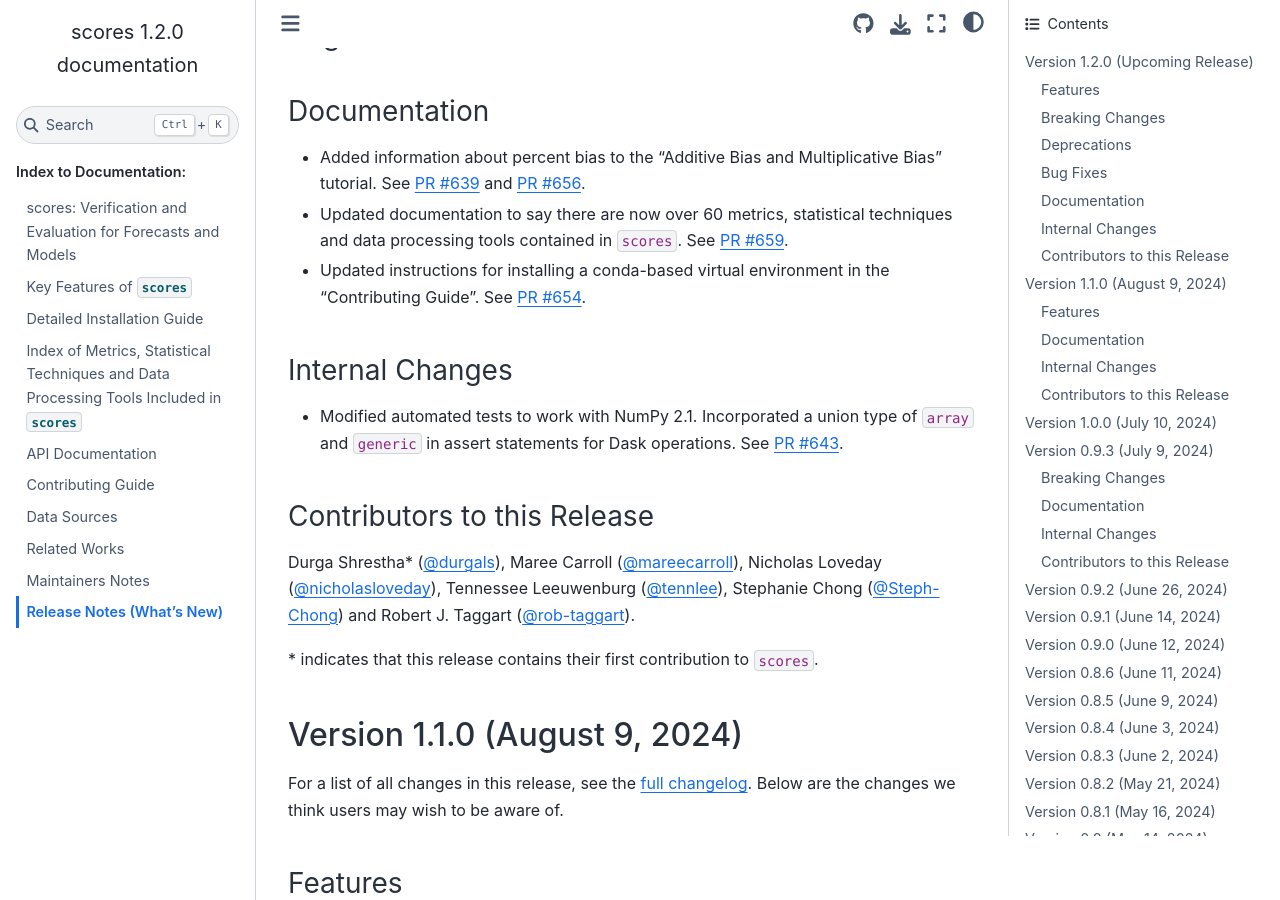
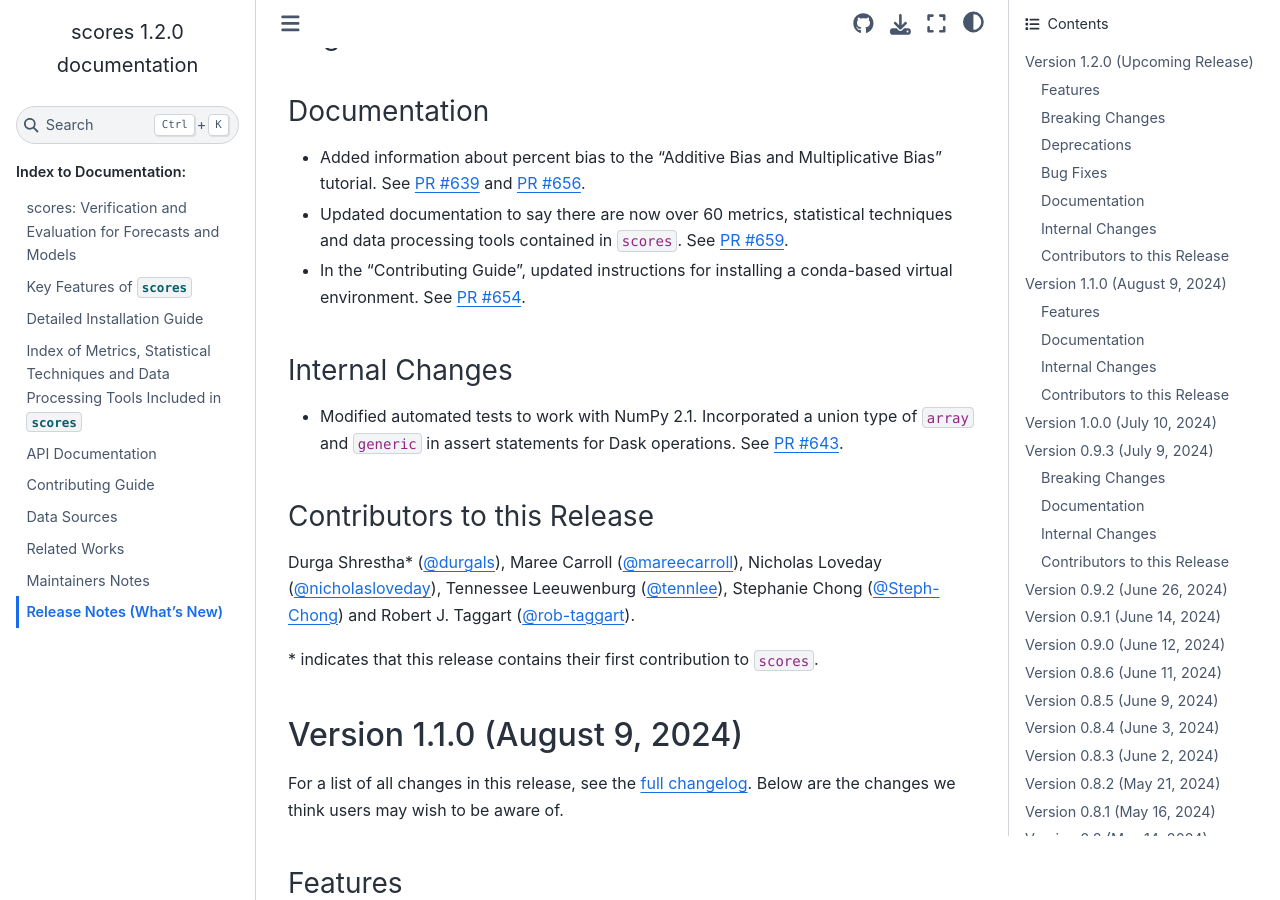
Before and after one commit to nci/scores, a Sphinx documentation site: the page built from docs/release_notes.md, in a window 1280 px wide and 900 px high, scrolled down 819 px. Built offline with Sphinx 7.4.7 and the Sphinx Book theme 1.1.4, drawn with Linux system fonts in a browser that asks for light colours; pages that are not in the unit, such as notebooks, are missing from menus.

```diff
--- a/docs/release_notes.md
+++ b/docs/release_notes.md
@@ -22,7 +22,9 @@ For a list of all changes in this release, see the [full changelog](https://gith
 
 - Added information about percent bias to the "Additive Bias and Multiplicative Bias" tutorial. See [PR #639](https://github.com/nci/scores/pull/639) and [PR #656](https://github.com/nci/scores/pull/656).
 - Updated documentation to say there are now over 60 metrics, statistical techniques and data processing tools contained in `scores`. See [PR #659](https://github.com/nci/scores/pull/659).
-- Updated instructions for installing a conda-based virtual environment in the "Contributing Guide". See [PR #654](https://github.com/nci/scores/pull/654).
+- In  the "Contributing Guide", updated instructions for installing a conda-based virtual environment. See [PR #654](https://github.com/nci/scores/pull/654).
+
+
 
 ### Internal Changes
 
```
